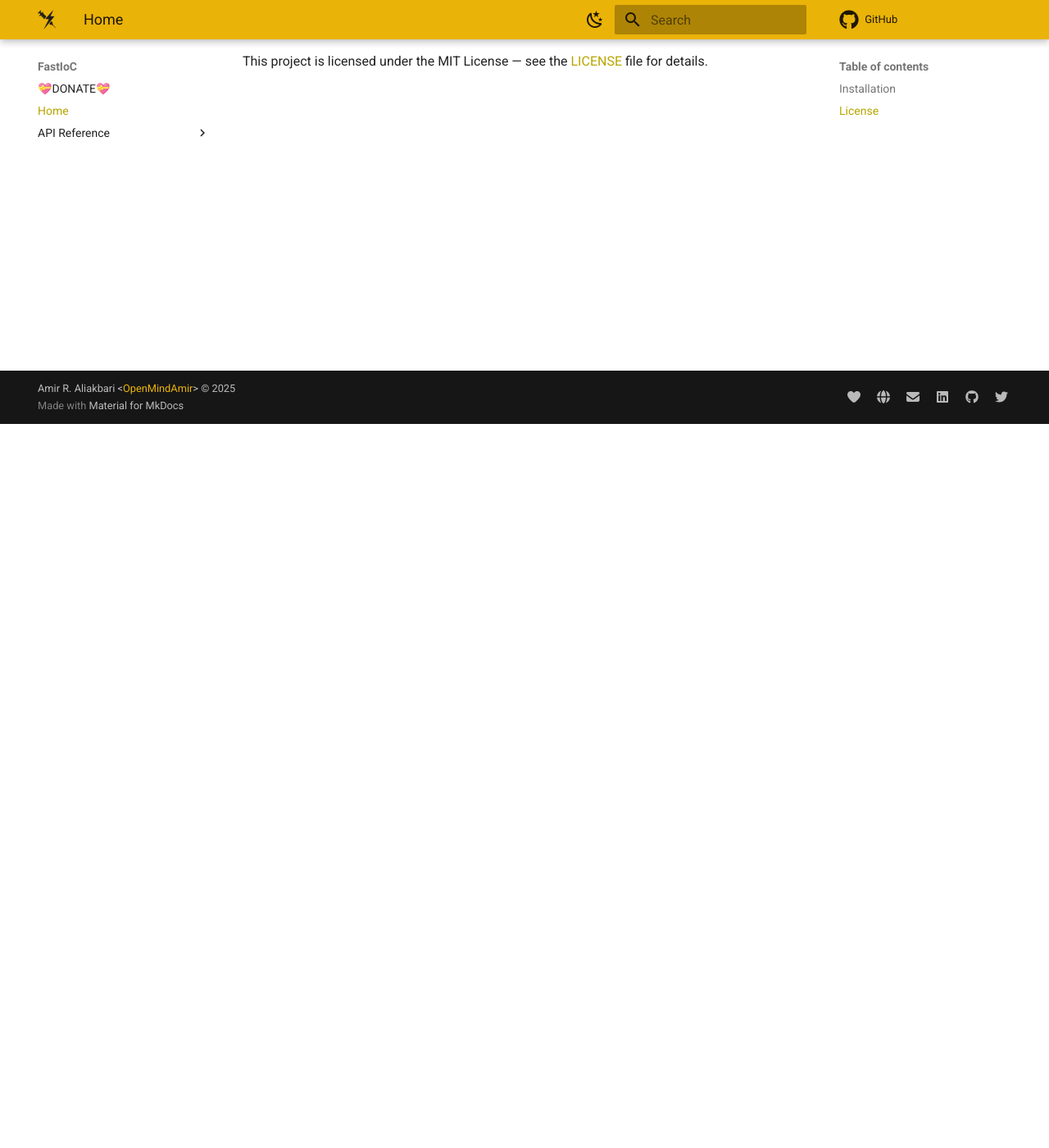
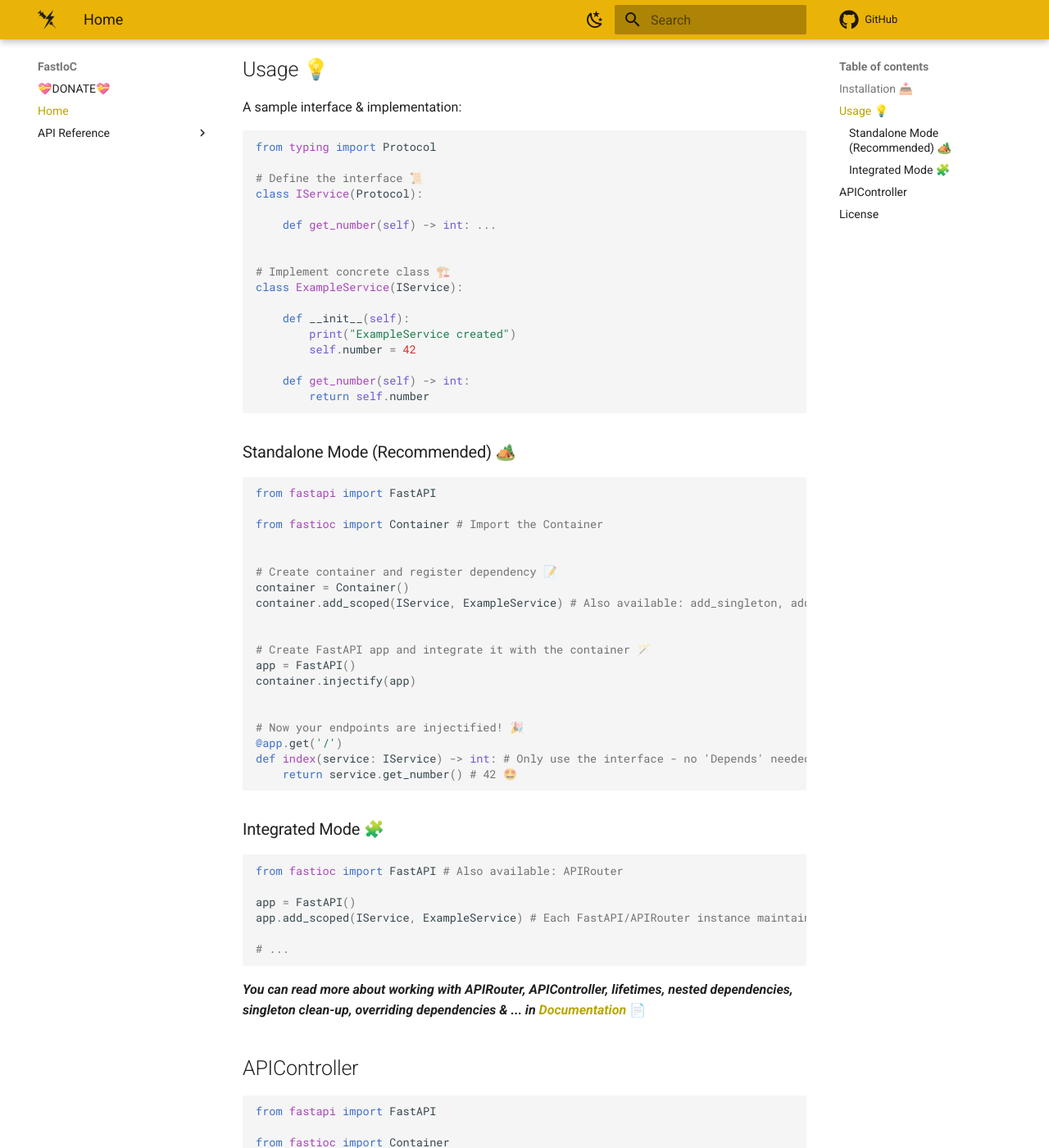
Before and after one commit to OpenMindAmir/FastIoC, an MkDocs documentation site: the page built from docs/index.md, in a window 1280 px wide and 1400 px high, scrolled down 883 px. Shown: the whole window at 82% size. Built offline with MkDocs 1.6.1 and Material for MkDocs 9.7.7, drawn with Linux system fonts in a browser that asks for light colours; comment, search, counter and statistics services are not loaded; some of the changed text lies outside the part shown.

Commit message:
Updated docs

````diff
--- a/docs/index.md
+++ b/docs/index.md
@@ -28,7 +28,114 @@
 
 - 🔧 Comes with customizable hooks, detailed logs & ... 📊
 
-## Installation
+## Installation 📥
+
+```bash
+$ pip install fastioc
+```
+
+## Usage 💡
+
+A sample interface & implementation:
+
+```python
+from typing import Protocol
+
+# Define the interface 📜
+class IService(Protocol):
+
+    def get_number(self) -> int: ...
+
+
+# Implement concrete class 🏗️
+class ExampleService(IService):
+
+    def __init__(self):
+        print("ExampleService created")
+        self.number = 42
+
+    def get_number(self) -> int:
+        return self.number
+```
+
+### Standalone Mode (Recommended) 🏕️
+
+```python
+from fastapi import FastAPI
+
+from fastioc import Container # Import the Container
+
+
+# Create container and register dependency 📝
+container = Container()
+container.add_scoped(IService, ExampleService) # Also available: add_singleton, add_transient
+
+
+# Create FastAPI app and integrate it with the container 🪄
+app = FastAPI()
+container.injectify(app)
+
+
+# Now your endpoints are injectified! 🎉
+@app.get('/')
+def index(service: IService) -> int: # Only use the interface - no 'Depends' needed
+    return service.get_number() # 42 🤩
+```
+
+### Integrated Mode 🧩
+
+```python
+from fastioc import FastAPI # Also available: APIRouter
+
+app = FastAPI()
+app.add_scoped(IService, ExampleService) # Each FastAPI/APIRouter instance maintains its own interal container (by default)
+
+# ...
+
+```
+
+***You can read more about working with APIRouter, APIController, lifetimes, nested dependencies, singleton clean-up, overriding dependencies & ... in [Documentation](https://openmindamir.github.io/FastIoC/)*** 📄
+
+## APIController
+
+```python
+from fastapi import FastAPI
+
+from fastioc import Container
+from fastioc.controller import APIController, get, post
+
+# Create container & register dependencies 📝
+container = Container()
+container.add_scoped(IService, ExampleService)
+
+# Define an example controller
+class ExampleController(APIController):
+    config = { # APIRouter parameters (+ IDE Autocomplete 🤩)
+        "prefix": '/example',
+        "tag": 'example',
+        "container": container # ! DO NOT FORGET
+    }
+
+    service: IService # Available in all endpoints!
+
+    @get('/read')
+    def read_example(self) -> int:
+        return self.service.get_number()
+
+    @post('/set')
+    def set_example(self) -> bool:
+        self.service.number = 24
+        return True
+
+app = FastAPI()
+app.include_router(ExampleController.router()) # Get router from controller and include it
+```
+
+- APIController endpoints are injectified so you can also resolve dependencies in each endpoint separately.
+- You can also resolve dependencies in `__init__` of your controller.
+- Read more in [APIController](./controller.md)
+
+... INCOMPLETE ...
 
 ## License
 This project is licensed under the MIT License — see the [LICENSE](./LICENSE.md) file for details.
--- a/mkdocs.yml
+++ b/mkdocs.yml
@@ -31,6 +31,10 @@
         icon: material/weather-sunny
         name: Switch to light mode
 
+markdown_extensions:
+  - codehilite
+  - pymdownx.highlight
+  - pymdownx.superfences
 
 plugins:
   - search
````
Also changed, not shown: README.md (+108 -1 lines), docs/controller.md (added).
